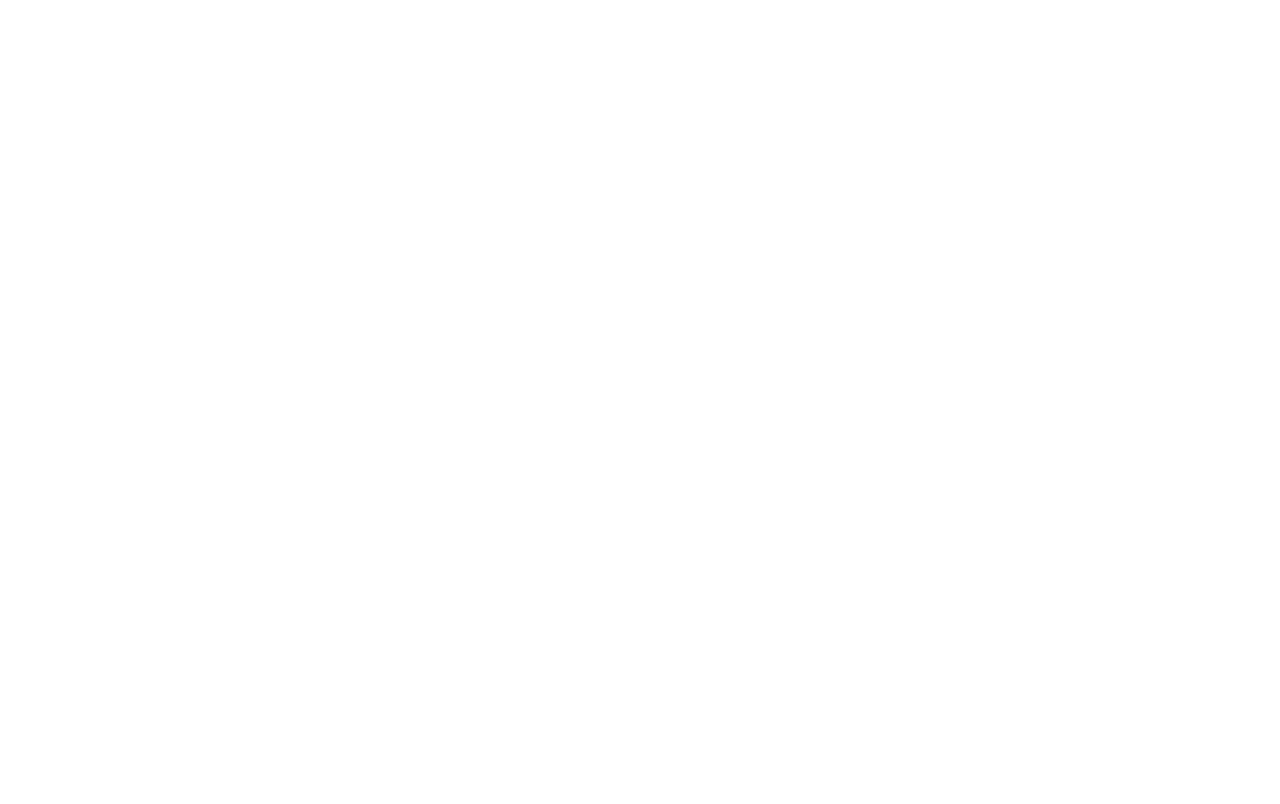
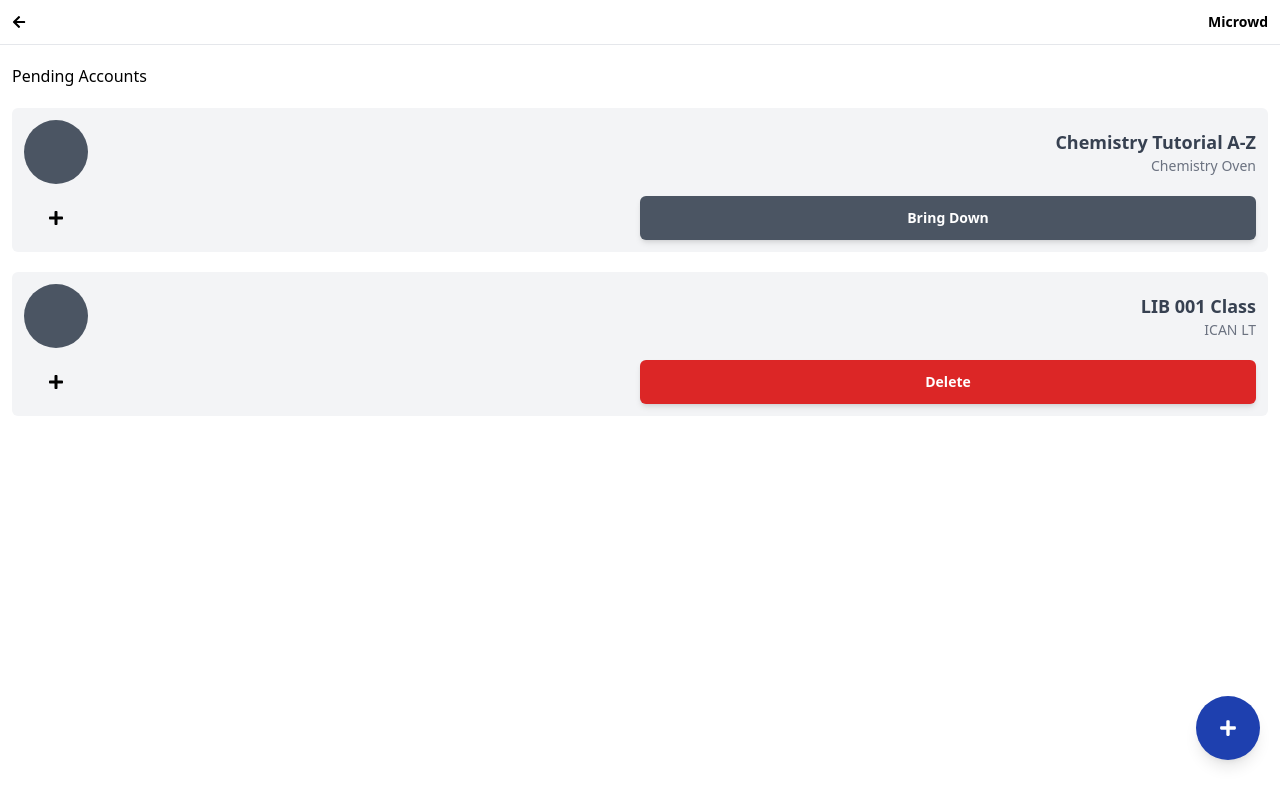
Before and after one commit to Lensatom/microwd, a React (Create React App) app: page /admin/attendances in a window 1280 px wide. Before the commit this address had no page. Shown: the top 804 px of the page. Built offline with nearby package versions, Linux system fonts and the light colour scheme.

Commit message:
Editing UI

```diff
--- a/src/App.js
+++ b/src/App.js
@@ -1,6 +1,6 @@
 import React, { useEffect, useState } from 'react'
 import {BrowserRouter, Routes, Route} from 'react-router-dom'
-import { Auth, Home, Login, Pending, Profile } from './pages';
+import { Auth, Home, List, Login, Pending, Profile, Streaming } from './pages';
 import Dash from './pages/admin/Dash';
 import Index from './pages/admin/Home';
 
@@ -19,6 +19,8 @@
           <Route path='/admin' element={<Index />}>
             <Route path='' element={<Dash />} />
             <Route path='pending' element={<Pending />} />
+            <Route path='attendances' element={<Streaming />} />
+            <Route path='attendances/list' element={<List />} />
           </Route>
         </Routes>
       </BrowserRouter>
--- a/src/components/AdminHeader.js
+++ b/src/components/AdminHeader.js
@@ -1,16 +1,31 @@
 import React from 'react'
 import { FaArrowLeft } from 'react-icons/fa';
-import { NavLink, useLocation } from 'react-router-dom'
+import { NavLink, useLocation, useNavigate } from 'react-router-dom'
 
 const AdminHeader = () => {
 
   const { pathname } = useLocation()
+  const navigate = useNavigate()
   const addys = pathname.split('/');
   const addy = addys[addys.length - 1]
+  console.log(addys)
+
+  const previous = () => {
+    let to = ""
+    if (addys.length == 3) {
+      to = '/admin'
+    } else {
+      for (let i = 1; i < addys.length - 1; i++) {
+        to = `${to}/${addys[i]}`
+      }
+    }
+    console.log(to)
+    navigate(to)
+  }
 
   return (
     <div className='flex w-full p-3 border-b bg-white fixed top-0 left-0 text-sm font-semibold justify-between items-center'>
-      {addy == 'admin' ? <p> Admin </p> : <NavLink to='/admin'> <FaArrowLeft /> </NavLink>}
+      {addy == 'admin' ? <p> Admin </p> : <FaArrowLeft onClick={() => previous()} />}
       <p> Microwd </p>
     </div>
   )
--- a/src/pages/admin/Dash.js
+++ b/src/pages/admin/Dash.js
@@ -3,20 +3,16 @@
 
 const Dash = () => {
   return (
-    <div className='mt-16 pb-5 grid grid-cols-2 gap-4 px-3 grid-rows-10 h-screen'>
+    <div className='mt-16 pb-5 grid grid-cols-1 gap-4 px-3 grid-rows-5 h-screen'>
       <NavLink to="/admin/pending" className='bg-yellow-100 rounded-md p-3 text-sm text-gray-500'>
         Pending Accounts
         <h2 className='text-3xl font-bold text-yellow-500'> 20 </h2>
       </NavLink>
-      <NavLink to='' className='bg-blue-100 font-semibold rounded-md p-3 text-sm text-blue-500'>
-
-        <h2 className='text-3xl font-bold text-yellow-500'> 20 </h2>
-      </NavLink>
-      <NavLink to='attendances' className='bg-purple-100 font-semibold rounded-md col-span-2 row-span-2 p-3 text-sm text-purple-500'>
+      <NavLink to='/admin/attendances' className='bg-purple-100 font-semibold rounded-md p-3 text-sm text-purple-500'>
         <p className='w-1/4 text-gray-500'> Attendances </p>
         <h2 className='text-3xl font-bold'> 20 </h2>
       </NavLink>
-      <NavLink to='coursemates' className='bg-green-100 font-semibold rounded-md row-span-2 p-3 text-sm text-gray-500'>
+      <NavLink to='coursemates' className='bg-green-100 font-semibold rounded-md p-3 text-sm text-gray-500'>
         Coursemates
         <h2 className='text-3xl font-bold text-green-500'> 300 </h2>
       </NavLink>
--- a/src/pages/admin/List.js
+++ b/src/pages/admin/List.js
@@ -1,8 +1,15 @@
 import React from 'react'
+import { useLocation, useParams } from 'react-router-dom'
 
 const List = () => {
+
+  const { search } = useLocation()
+  console.log(search)
+
   return (
-    <div>List</div>
+    <div>
+
+    </div>
   )
 }
 
--- a/src/pages/admin/Pending.js
+++ b/src/pages/admin/Pending.js
@@ -12,15 +12,15 @@
       <h2 className=''> Pending Accounts </h2>
       {pendings.map(pending => {
         return (
-          <div className='flex flex-col bg-gray-100 shadow-lg p-3 my-5'>
+          <div className='flex flex-col p-5 py-8 border-b-1'>
             <div className='w-full rounded-md flex items-center justify-between'>
-              <div className='w-16 h-16 rounded-full bg-gray-600'></div>
+              <div className='w-16 h-16 rounded-full bg-gray-200'></div>
               <div className='w-3/4 flex flex-col items-end'>
-                <h2 className='text-lg font-semibold text-gray-700'> {pending[0]} </h2>
-                <a href={`https://wa.me/${pending[1]}`} className='text-sm underline text-gray-500'> {pending[1]} </a>
+                <h2 className='text-lg font-semibold text-gray-500'> {pending[0]} </h2>
+                <a href={`https://wa.me/${pending[1]}`} className='text-xs underline text-gray-400'> {pending[1]} </a>
               </div>
             </div>
-            <button className='bg-gray-600 text-sm py-3 mt-3 rounded-md text-white font-semibold'> Activate Now </button>
+            <button className='bg-gray-200 text-sm py-3 mt-5 rounded-md text-gray-500 font-bold'> Authenticate Now </button>
           </div>
         )
       })}
--- a/src/pages/admin/Streaming.js
+++ b/src/pages/admin/Streaming.js
@@ -1,8 +1,40 @@
 import React from 'react'
+import { FaPlus } from 'react-icons/fa'
+import { NavLink } from 'react-router-dom'
 
 const Streaming = () => {
+
+  const pendings = [
+    ['Chemistry Tutorial A-Z', 'Chemistry Oven', 'live', '1321436', 'lab'],
+    ['LIB 001 Class', 'ICAN LT', 'down', '1321435', 'lab']
+  ]
+
   return (
-    <div>Streaming</div>
+    <div className='mt-16 w-full px-3'>
+      <h2 className=''> Pending Accounts </h2>
+      <div className='w-16 h-16 absolute bottom-10 right-5 bg-blue-800 flex justify-center items-center rounded-full shadow-lg'>
+        <FaPlus className='text-white text-lg' />
+      </div>
+      {pendings.map(pending => {
+        return (
+          <NavLink to={`/admin/attendances/list?${pending[3]}`} className='flex flex-col bg-gray-100 rounded-md p-3 my-5'>
+            <div className='w-full rounded-md flex items-center justify-between'>
+              <div className='w-16 h-16 rounded-full bg-gray-600'></div>
+              <div className='w-3/4 flex flex-col items-end'>
+                <h2 className='text-lg font-semibold text-gray-700'> {pending[0]} </h2>
+                <p className='text-sm text-gray-500'> {pending[1]} </p>
+              </div>
+            </div>
+            <div className='w-full justify-between flex items-center mt-3'>
+              <div className='w-16 flex justify-center items-center'> <FaPlus /> </div>
+              <button className={`${pending[2] == "live" ? "bg-gray-600" : "bg-red-600"} shadow-md w-1/2 text-sm py-3 rounded-md text-white font-semibold`}>
+                {pending[2] == "live" ? "Bring Down" : "Delete"}
+              </button>
+            </div>
+          </NavLink>
+        )
+      })}
+    </div>
   )
 }
 
--- a/src/pages/index.js
+++ b/src/pages/index.js
@@ -5,3 +5,5 @@
 
 export { default as Index } from './admin/Home'
 export { default as Pending } from './admin/Pending'
+export { default as Streaming } from './admin/Streaming'
+export { default as List } from './admin/List'
```
